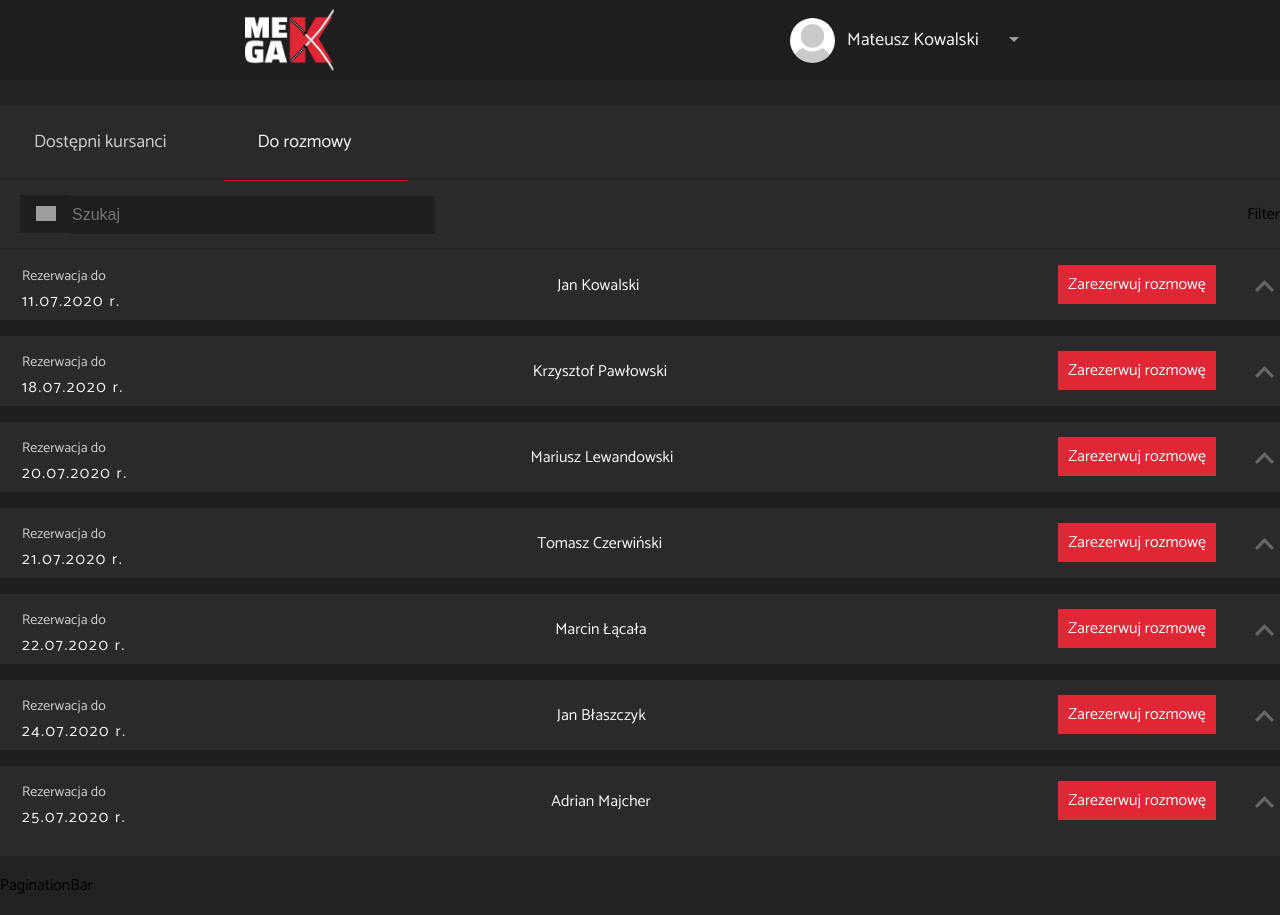
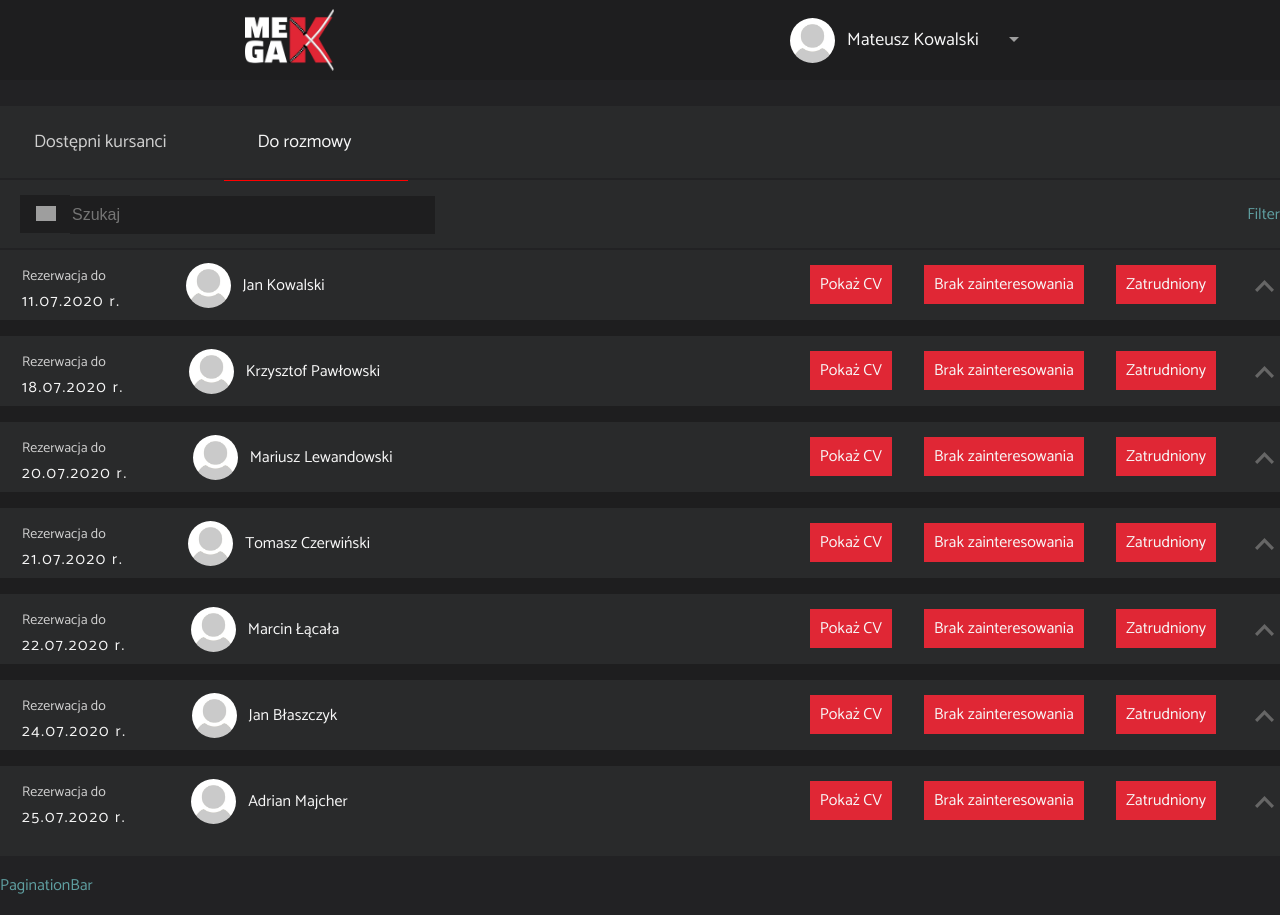
Before and after one commit to tomczer2t/head_hunter_front, a React (Create React App) app: page /hr/interview-students in a window 1280 px wide. Built offline with nearby package versions, Linux system fonts and the light colour scheme; grey boxes are pictures that could not be loaded.

Commit message:
HrAllStudents interview progress. css near finish

```diff
--- a/src/components/HrInterviewStudents/HrInterviewStudents.tsx
+++ b/src/components/HrInterviewStudents/HrInterviewStudents.tsx
@@ -119,7 +119,7 @@ export const HrInterviewStudents = () => {
         <MenuAvailableTalk />
         <SearchFilterBar />
         <ListStudentsForInterview {...dummyListOfStudentsForBooking} />
-        <p>PaginationBar</p>
+        <p style={{ color: 'cadetblue' }}>PaginationBar</p>
       </div>
     </>
   );
--- a/src/components/ListStudentsForBooking/SingleStudent/SingleStudentDetails/SingleStudentDetails.tsx
+++ b/src/components/ListStudentsForBooking/SingleStudent/SingleStudentDetails/SingleStudentDetails.tsx
@@ -65,7 +65,7 @@ export const SingleStudentDetails = (props: DummyIsActive) => {
             <td>{targetWorkCity}</td>
             <td>{expectedContractType}</td>
             <td>{expectedSalary}</td>
-            <td>{canTakeApprenticeship}</td>
+            <td>{canTakeApprenticeship ? 'Tak' : 'Nie'}</td>
             <td>{monthsOfCommercialExp}</td>
           </tr>
         </tbody>
--- a/src/components/ListStudentsForInterview/SingleStudentForInterview/SingleStudentForInterview.css
+++ b/src/components/ListStudentsForInterview/SingleStudentForInterview/SingleStudentForInterview.css
@@ -11,6 +11,19 @@
 .single-student-interview:first-child {
     margin-top: 0;
 
+}
+
+.single-student-interview__reservation_name_wrapper {
+    display: flex;
+    justify-content: flex-start;
+    align-items: center;
+}
+
+.single-student-interview__reservation_name_wrapper img {
+    width: 45px;
+    border-radius: 50%;
+    margin-left: 65px;
+    margin-right: 12px;
 }
 
 .single-student-interview__reservation-date {
@@ -38,7 +51,6 @@ width: 84px;
 
 .single-student-interview__name {
     color: var(--user-module-text-color);
-    margin-left: 18px;
 }
 
 .single-student-interview__more-info {
@@ -56,20 +68,20 @@ width: 84px;
     line-height: 60px;
 }
 
-.single-student-interview__btn {
+.single-student-interview__btni {
     background-color: var(--user-module-button-color);
     color: var(--user-module-text-color);
     border: none;
-    width: 158px;
     height: 39px;
     font-size: 16px;
     font-family: 'Catamaran', sans-serif;
-    padding: 0;
+    padding: 6px 10px;
+    margin-left: 32px;
     cursor: pointer;
     transition: 0.4s;
 }
 
-.single-student-interview__btn:hover {
+.single-student-interview__btni:hover {
     background-color: #901923;
     border-radius: 5%;
     color: #fcfcfc;
--- a/src/components/ListStudentsForInterview/SingleStudentForInterview/SingleStudentForInterview.tsx
+++ b/src/components/ListStudentsForInterview/SingleStudentForInterview/SingleStudentForInterview.tsx
@@ -3,6 +3,7 @@ import './SingleStudentForInterview.css';
 import upArrow from '../../../assets/images/upArrow.svg';
 import { SingleStudentDetails } from '../../ListStudentsForBooking/SingleStudent/SingleStudentDetails/SingleStudentDetails';
 import { DummyAndReservationDate } from '../../HrInterviewStudents/HrInterviewStudents';
+import defaultAvatar from '../../../assets/images/default_avatar.jpg';
 
 export const SingleStudentForInterview = (props: DummyAndReservationDate) => {
   const [isActive, setActive] = useState(false);
@@ -12,14 +13,21 @@ export const SingleStudentForInterview = (props: DummyAndReservationDate) => {
   return (
     <>
       <li className="single-student-interview">
-        <div className="single-student-interview__reservation-date">
-          <div>Rezerwacja do</div>
-          <div>{props.reservationDate}</div>
+        <div className="single-student-interview__reservation_name_wrapper">
+          <div className="single-student-interview__reservation-date">
+            <div>Rezerwacja do</div>
+            <div>{props.reservationDate}</div>
+          </div>
+          <img src={defaultAvatar} alt="Zdjęcie kursanta" />
+          <div className="single-student-interview__name">{props.fullName}</div>
         </div>
-        <div className="single-student-interview__name">{props.fullName}</div>
         <div className="single-student-interview__small-wrapper">
-          <button className="single-student-interview__btn">
-            Zarezerwuj rozmowę
+          <button className="single-student-interview__btni">Pokaż CV</button>
+          <button className="single-student-interview__btni">
+            Brak zainteresowania
+          </button>
+          <button className="single-student-interview__btni">
+            Zatrudniony
           </button>
           <img
             onClick={hadleClickMoreInfo}
--- a/src/components/SearchFilterBar/SearchFilterBar.tsx
+++ b/src/components/SearchFilterBar/SearchFilterBar.tsx
@@ -24,7 +24,7 @@ export const SearchFilterBar = () => {
           />
         </form>
       </div>
-      <div>Filter</div>
+      <div style={{ color: 'cadetblue' }}>Filter</div>
     </div>
   );
 };
```
